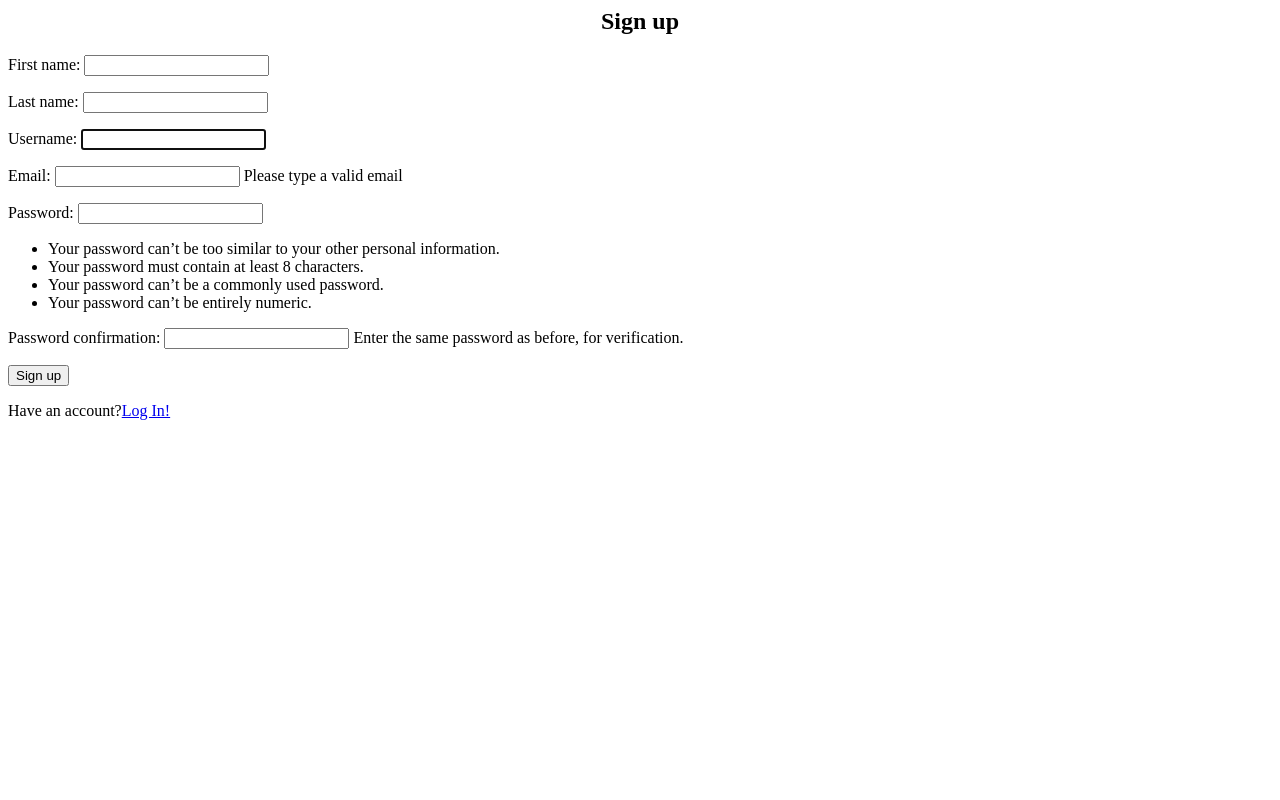
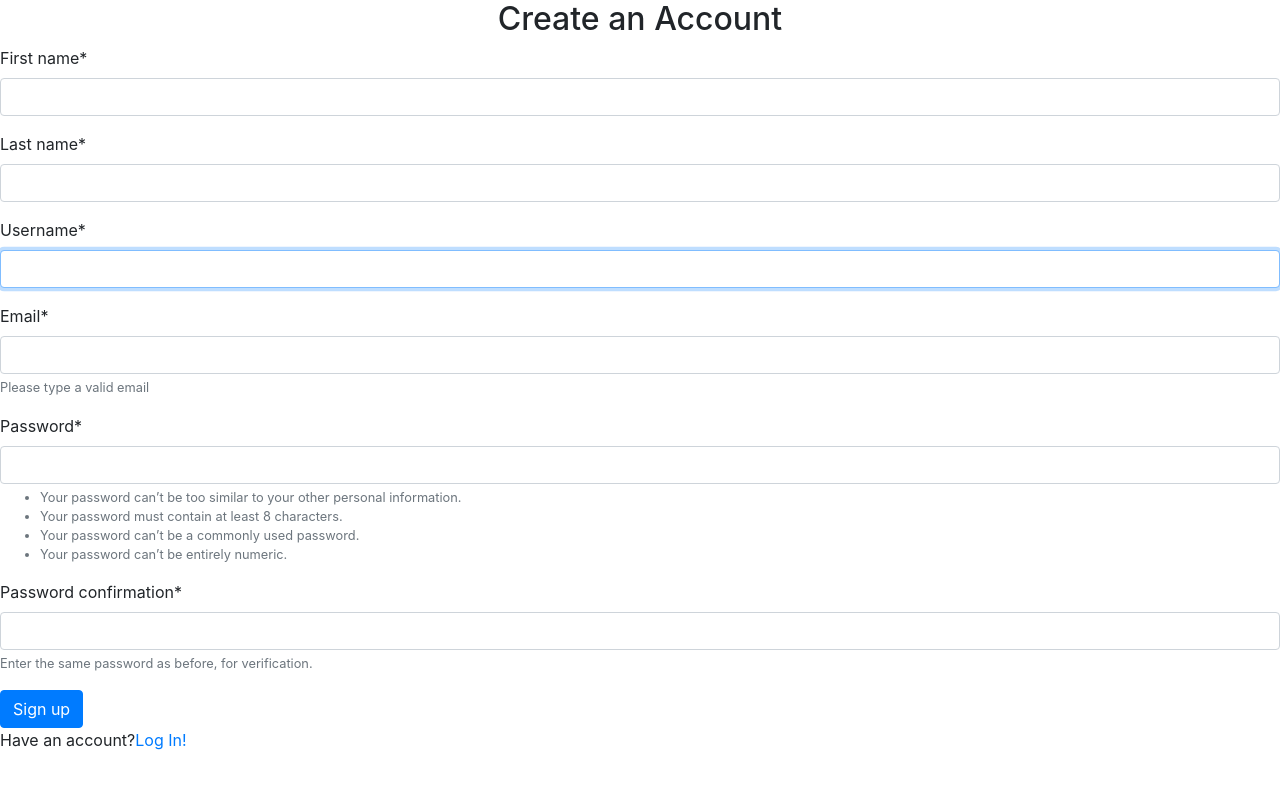
Before and after one commit to MoizAhmedd/OutfitGenerator, a Django app: page /signup/ in a window 1280 px wide. Run offline with Django 3.2, Linux system fonts and the light colour scheme; parts of the project's set-up code (start-up, migrations or seed data) failed here and were passed over; some libraries are stand-ins or nearby versions.

Commit message:
Style sign up page

```diff
--- a/templates/registration/signup.html
+++ b/templates/registration/signup.html
@@ -1,16 +1,53 @@
 {% load staticfiles %}
+{% load crispy_forms_tags %}
+<!DOCTYPE html>
+<html lang="en">
+
   <head>
-  <link rel="stylesheet" href="{% static 'css/basestyle.css' %}">
-  <title> Sign Up </title>
+
+    <meta charset="utf-8">
+    <meta name="viewport" content="width=device-width, initial-scale=1, shrink-to-fit=no">
+    <meta name="description" content="">
+    <meta name="author" content="">
+
+    <title>Outfit Generator|Sign Up</title>
+
+    <!-- Bootstrap core CSS -->
+    <link href="{% static 'vendor/bootstrap/css/bootstrap.min.css' %}" rel="stylesheet">
+
+    <!-- Custom fonts for this template -->
+    <link href="{% static 'vendor/fontawesome-free/css/all.min.css' %}" rel="stylesheet">
+    <link href="https://fonts.googleapis.com/css?family=Varela+Round" rel="stylesheet">
+    <link href="https://fonts.googleapis.com/css?family=Nunito:200,200i,300,300i,400,400i,600,600i,700,700i,800,800i,900,900i" rel="stylesheet">
+
+    <!-- Custom styles for this template -->
+    <link href="{% static 'css/signup.css' %}" rel="stylesheet">
+
   </head>
 
-{% block content %}
-<center><h2>Sign up</h2></center>
+  <body id="signup-page">
+
+    <!-- Navigation -->
+
+
+    <!-- Header -->
+    <center><h2>Create an Account</h2></center>
     <form method = "post">
       {% csrf_token %}
-  {{form.as_p}}
+      {{form|crispy}}
 
-<button type = "submit">Sign up</button>
+    <button class = "btn btn-primary" type = "submit">Sign up</button>
     </form>
     Have an account?<a href = "{% url 'login'%}">Log In!</a>
-{% endblock %}
+
+    <!-- Bootstrap core JavaScript -->
+
+    <script src="{% static 'vendor/bootstrap/js/bootstrap.bundle.min.js' %}"></script>
+
+    <!-- Plugin JavaScript -->
+
+    <!-- Custom scripts for this template -->
+
+  </body>
+
+</html>
```
Lines whose indentation alone changed are shown as unchanged.
